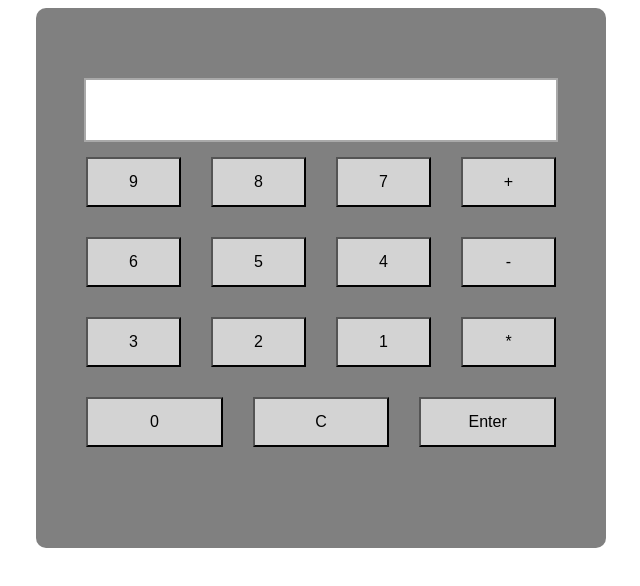
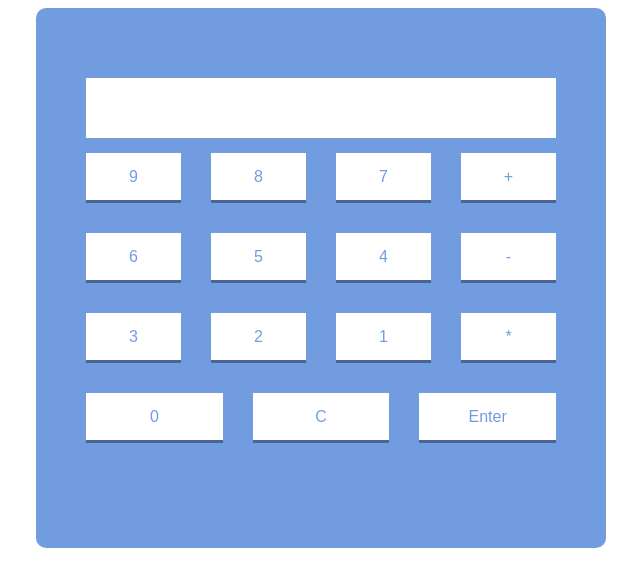
Before and after one commit to Flores120/calculator-new, a plain HTML site: page index.html in a window 1280 px wide. Shown: the whole page, without its empty margins (319-959 px from the left). Drawn offline with Linux system fonts and the light colour scheme.

Commit message:
adds new interface design

```diff
--- a/scss/styles.scss
+++ b/scss/styles.scss
@@ -6,10 +6,11 @@ body {
   margin: auto;
   width: 530px;
   height: 500px;
-  background-color: gray;
+  background-color: #729ce0;
   padding: 20px;
   .display {
     background: white;
+    border: none;
   }
 }
 .numbers{
@@ -20,19 +21,26 @@ body {
   margin: auto;
 }
 .key{
-  margin: auto;
+ margin: auto;
  display: flex;
  justify-content: center;
  align-items: center;
- background-color: lightgray;
+ background-color: white;
+ color: #729ce0;
  width: 19%;
  height: 50px;
  flex-grow: 1;
  margin: 15px;
  font-size: 16px;
+ border: none;
+ border-bottom: 3px solid #496693;
+ &key:active {
+   border: none;
+ }
 }
 .key:hover {
   cursor: pointer;
+  border: none;
 }
 .display {
   width: 470px;
```
Also changed, not shown: css/styles.css, 1 other file.
